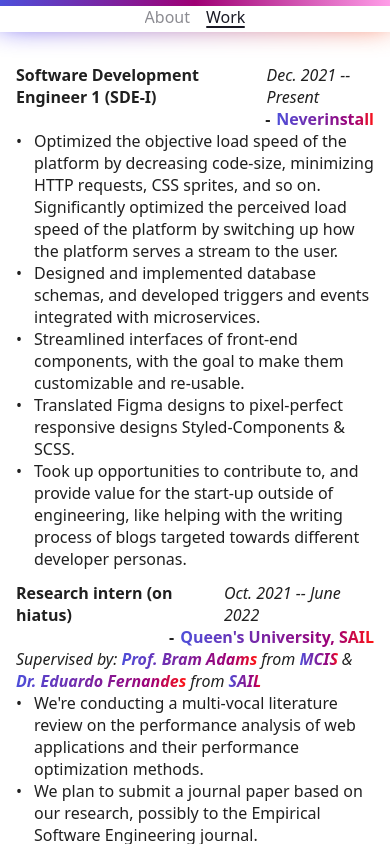
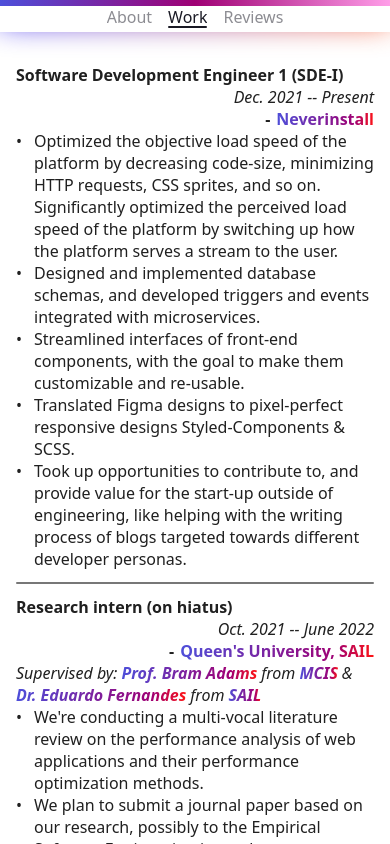
Before and after one commit to Yug34/portfolio-new, a Next.js app: page /work in a window 390 px wide. Shown: the top 844 px of the page. Built offline with nearby package versions, Linux system fonts and the light colour scheme.

Commit message:
:lipstick: feat(workpage): responsiveness, added Line

```diff
--- a/components/Layout/index.tsx
+++ b/components/Layout/index.tsx
@@ -47,11 +47,11 @@
     {
         url: '/work',
         name: 'Work'
+    },
+    {
+        url: '/ratings',
+        name: 'Reviews'
     }
-    // {
-    //     url: '/ratings',
-    //     name: 'Reviews'
-    // }
 ];
 
 const Layout = ({children}: {children: JSX.Element | string;}) => {
--- a/components/WorkPage/WorkPage.Styles.tsx
+++ b/components/WorkPage/WorkPage.Styles.tsx
@@ -2,16 +2,26 @@
 
 export const Title = styled.div`
   font-weight: 600;
+  @media (max-width: 1023px) {
+    width: 100%;
+  }
 `;
 
 export const TitleContainer = styled.div`
   width: 100%;
   display: flex;
   justify-content: space-between;
+  @media (max-width: 1023px) {
+    flex-direction: column;
+  }
 `;
 
 export const Date = styled.div`
-    font-style: italic;
+  font-style: italic;
+  @media (max-width: 1023px) {
+    width: 100%;
+    text-align: right;
+  }
 `;
 
 export const Supervisors = styled.div`
@@ -36,17 +46,10 @@
   margin-left: 12px;
 `;
 
-export const Work = styled.div`
+export const Line = styled.div`
+  margin: 12px 0;
+  height: 2px;
+  background-color: #777777;
+  border-radius: 2px;
   width: 100%;
-  display: flex;
-  flex-direction: column;
-  justify-content: flex-start;
-  color: #555555;
 `;
-
-export const Line = styled.div`
-    height: 2px;
-    background-color: #777777;
-    border-radius: 2px;
-    width: 100%;
-`;
--- a/components/WorkPage/index.tsx
+++ b/components/WorkPage/index.tsx
@@ -167,8 +167,8 @@
 
 const WorkPage = () => {
     return (
-        <div style={{display: "flex", flexDirection: 'column', rowGap: '12px', marginTop: '1rem'}}>
-            {workData.map((workItem) => (
+        <div style={{display: "flex", flexDirection: 'column', marginTop: '1rem'}}>
+            {workData.map((workItem, index) => (
                 <div key={workItem.companyName}>
                     <Styles.TitleContainer>
                         <Styles.Title>{workItem.title}</Styles.Title>
@@ -199,6 +199,9 @@
                             •<Styles.WorkContent>{item}</Styles.WorkContent>
                         </div>
                     ))}
+                    {index !== workData.length - 1 && (
+                        <Styles.Line/>
+                    )}
                 </div>
             ))}
         </div>
```
Also changed, not shown: pages/ratings.tsx (added, +24 -0 lines).
